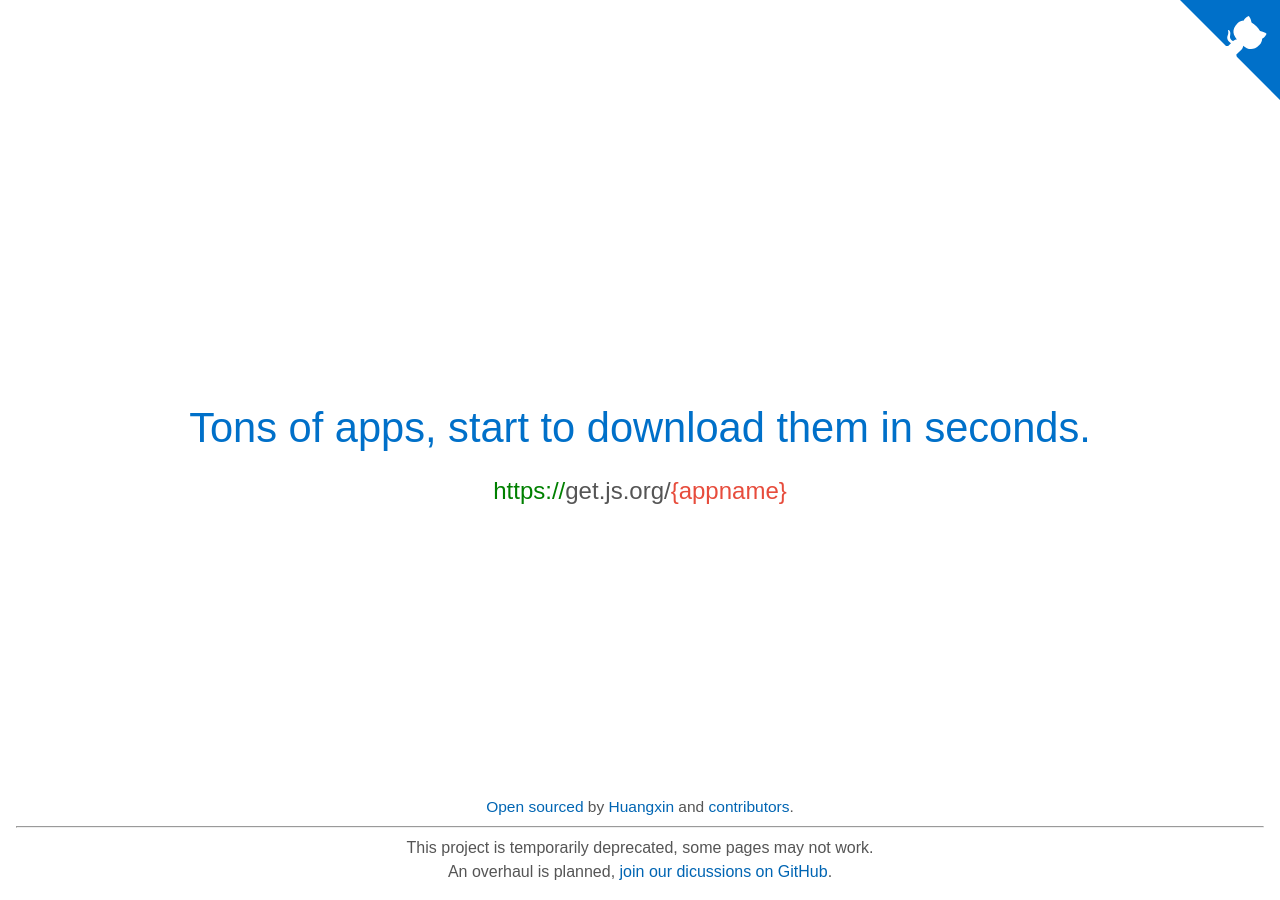
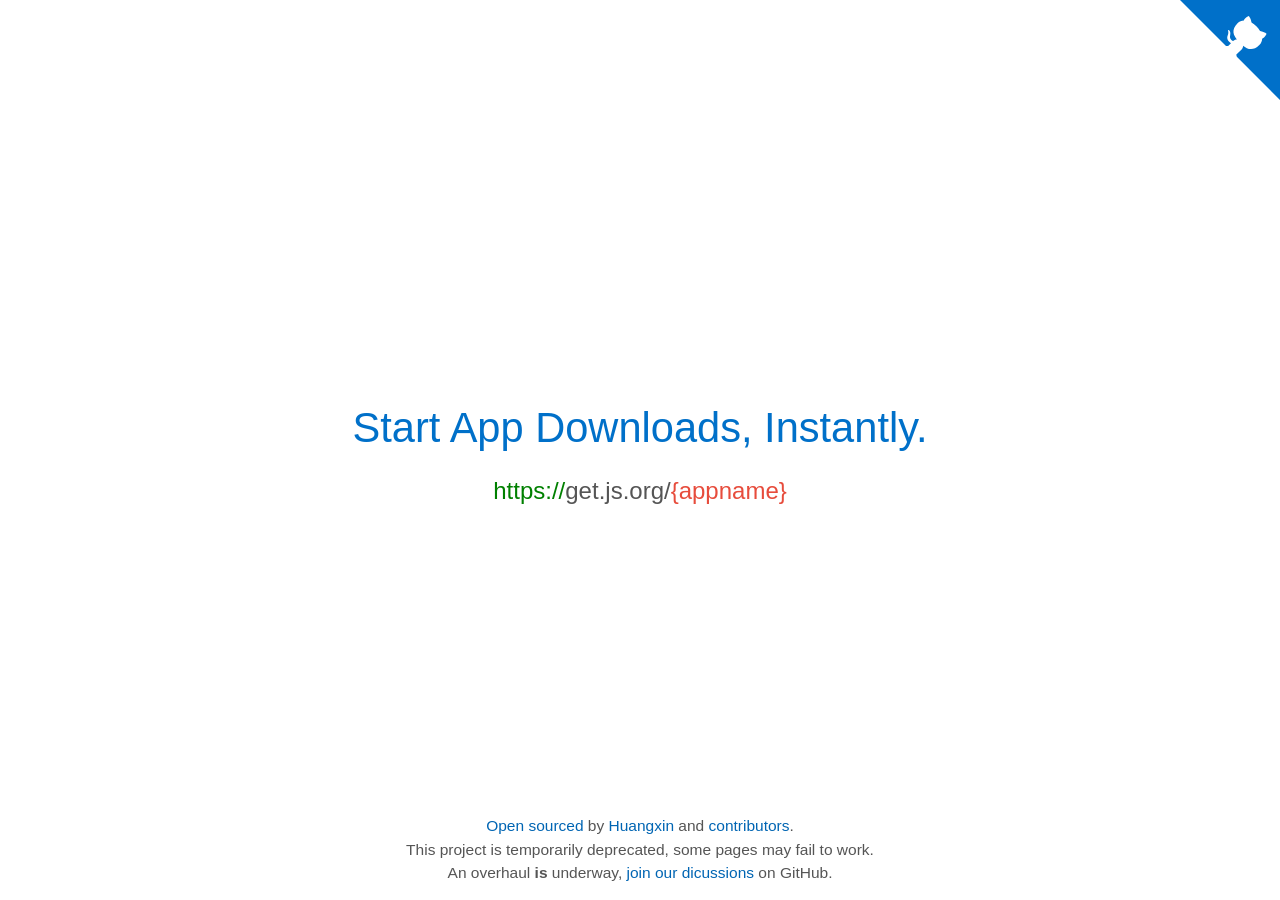
Before and after one commit to hifocus/instapp, a Jekyll site: the page built from index.html, in a window 1280 px wide. Built offline with Jekyll 4.4.1, drawn with Linux system fonts in a browser that asks for light colours; some web fonts are replaced.

Commit message:
improve copywriting

```diff
--- a/_includes/foot.html
+++ b/_includes/foot.html
@@ -1,6 +1,8 @@
 <footer>
     <p><a href="https://github.com/hifocus/get">Open sourced</a> by <a href="https://www.justhx.com">Huangxin</a> and <a
-            href="https://github.com/hifocus/get/graphs/contributors?type=a">contributors</a>.<hr>This project is temporarily deprecated, some pages may not work.<br>An overhaul is planned, <a href="https://github.com/hifocus/instapp/issues/27" target="_blank">join our dicussions on GitHub</a>.</p>
+            href="https://github.com/hifocus/get/graphs/contributors?type=a">contributors</a>.
+            <br>This project is temporarily deprecated, some pages may fail to work.
+            <br>An overhaul <strong>is</strong> underway, <a href="https://github.com/hifocus/instapp/issues/27" target="_blank">join our dicussions</a> on GitHub.</p>
 </footer>
 
 <script>
--- a/_layouts/home.html
+++ b/_layouts/home.html
@@ -5,7 +5,7 @@
 <main>
     <!-- <h1>get.js.org</h1> -->
     <h1>
-        <p>Tons of apps, start to download them in seconds.</p>
+        <p>Start App Downloads, Instantly.</p>
     </h1>
     <h2><span class="safe">https://</span><span style="font-weight:500">get.js.org</span>/<a href="apps" class="appname">{appname}</a></h2>
     <a href="https://github.com/hifocus/get" class="github-corner"><svg width="100" height="100"
```
